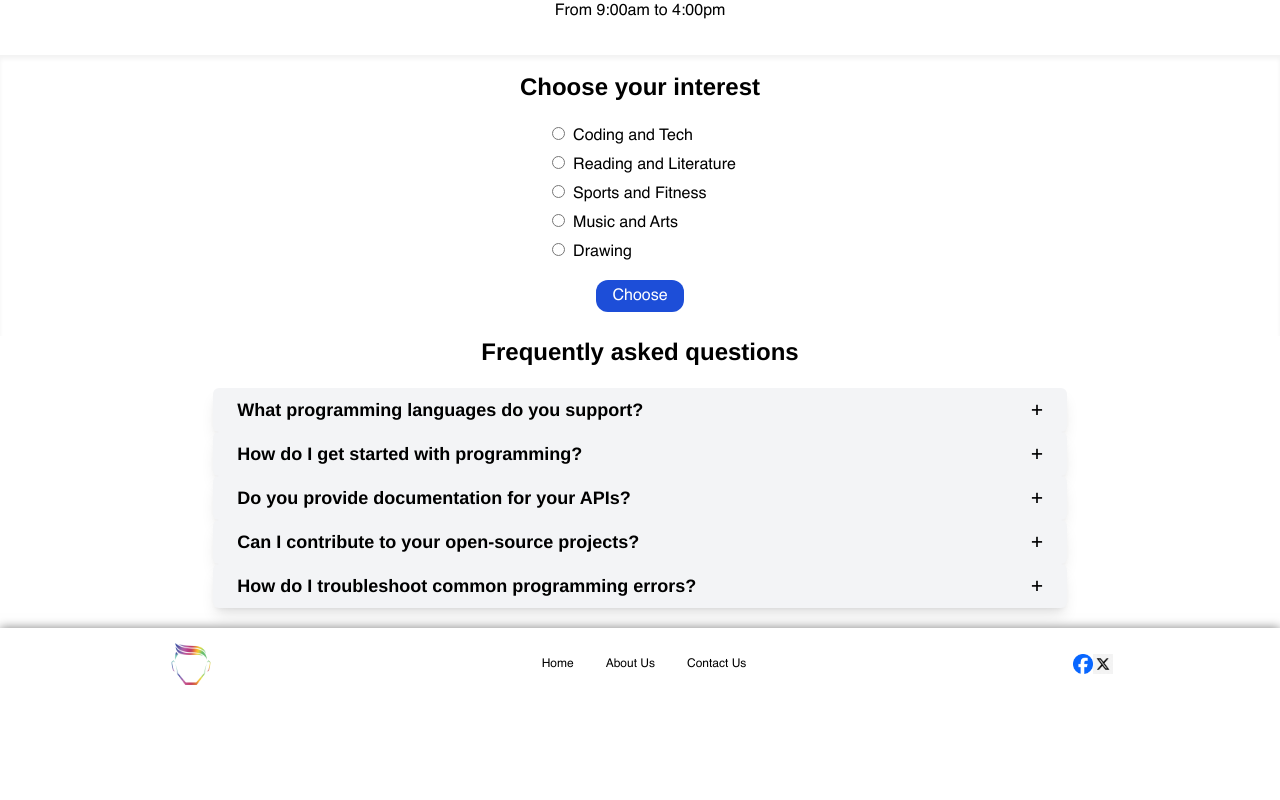
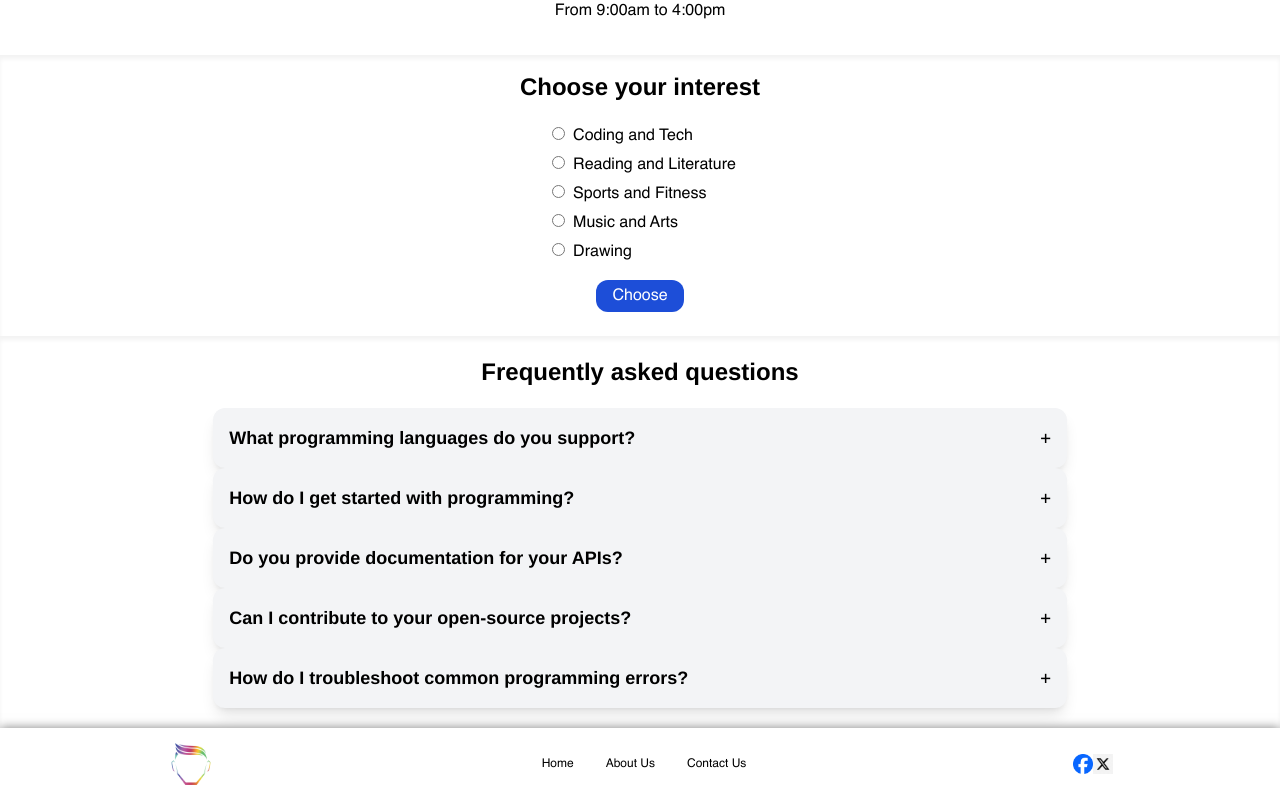
Before and after one commit to AbdoMohamamd/task3-2, a Next.js app: page /contact-us in a window 1280 px wide. Shown: the part 1363-2163 px from the top of the page. Before the commit the page ends 2063 px from the top, so only its background shows below. Built offline with nearby package versions, Linux system fonts and the light colour scheme.

Commit message:
adding animation to the accordion

```diff
--- a/src/components/Accordion/Accordion.js
+++ b/src/components/Accordion/Accordion.js
@@ -8,32 +8,38 @@ const Accordion = ({ items }) => {
   }
 
   return (
-    <section className='flex flex-col items-center'>
+    <section className=' flex flex-col items-center shadow-top '>
       {' '}
       <div className=' container text-center mb-5 flex flex-col items-center  '>
-        <h2 className={'mb-5 font-bold text-2xl text-center'}>
+        <h2 className={'my-5 font-bold text-2xl text-center'}>
           Frequently asked questions
         </h2>
         {items.map((item, index) => (
           <div
             key={index}
-            className='flex flex-col justify-center w-8/12 shadow-lg  bg-gray-100 p-2 cursor-pointer rounded-md '
+            className={
+              'flex flex-col justify-center w-8/12 shadow-lg  bg-gray-100 p-2 cursor-pointer rounded-xl'
+            }
             onClick={() => onTitleClick(index)}
           >
-            <div className='flex justify-between px-4 '>
+            <div className='flex justify-between p-2  '>
               {' '}
-              <h3 className='text-lg font-semibold'>{item.title}</h3>
-              <span className='text-xl'>
+              <h3 className='text-sm md:text-lg  font-semibold'>
+                {item.title}
+              </h3>
+              <span className='text-sm md:text-lg'>
                 {index === activeIndex ? '-' : '+'}
               </span>
             </div>
 
-            {index === activeIndex && (
-              <div className='p-4 bg-gray-100 text-start   '>
-                <hr class=' border-black mb-4' />
-                <p className='mt-6'>{item.content}</p>
-              </div>
-            )}
+            <div
+              className={` bg-gray-100 text-start transition-all ease-in-out overflow-hidden  ${
+                index === activeIndex ? 'max-h-96' : 'max-h-0 '
+              }  `}
+            >
+               <hr className=' border-black mb-4' />
+              <p className='mt-6'>{item.content}</p>
+            </div>
           </div>
         ))}
       </div>
```
